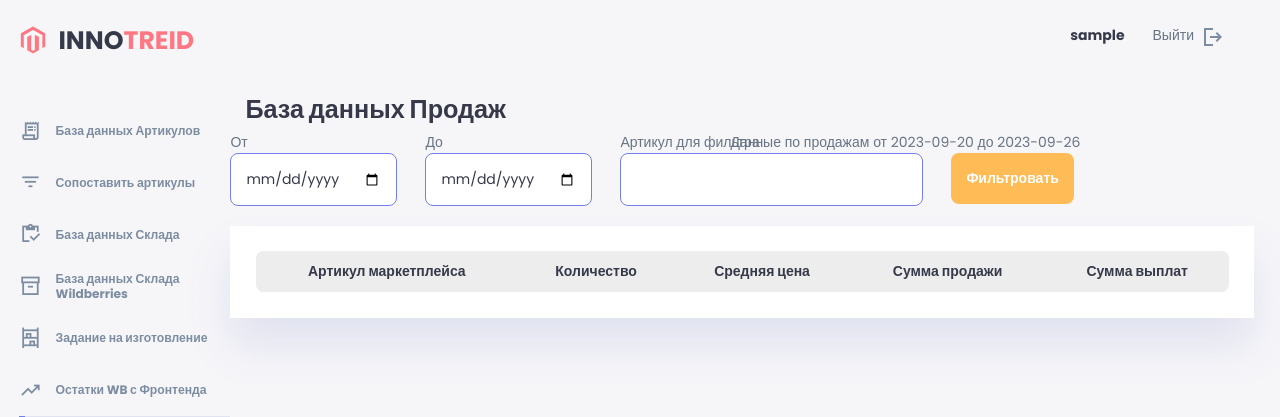
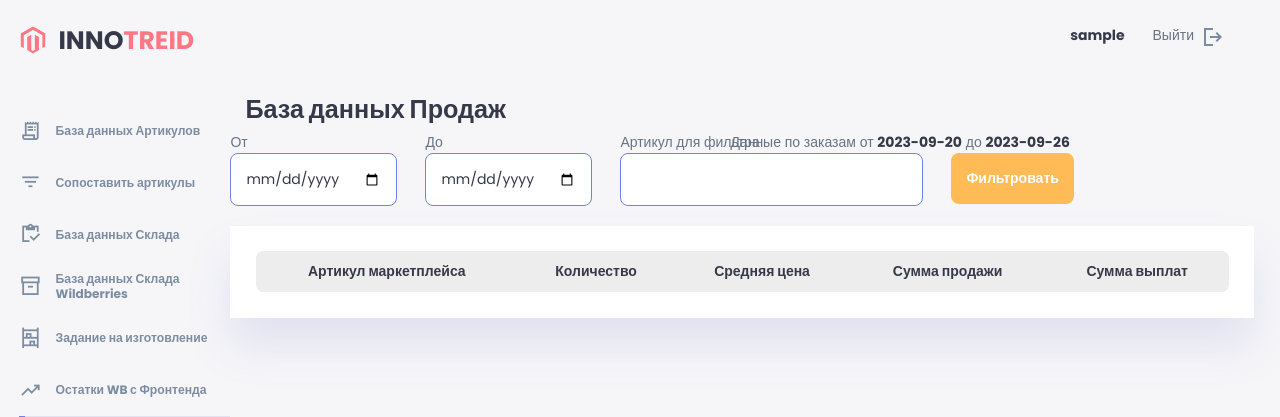
Before and after one commit to anton1202-py/innotreid, a Django app: page /database/sales/ in a window 1280 px wide. Shown: the top 417 px of the page. Run offline with Django 4.2, Linux system fonts and the light colour scheme; the visitor is signed in with stand-in values (Sample User, id 1); data that the repository does not hold is empty; parts of the project's set-up code (start-up, migrations or seed data) failed here and were passed over; some libraries are stand-ins or nearby versions.

Commit message:
статистика заказов с FBS

```diff
--- a/web_barcode/database/templates/database/database_sales.html
+++ b/web_barcode/database/templates/database/database_sales.html
@@ -46,7 +46,7 @@
                 </div>
             </form>
         </div>
-        <p>Данные по продажам от {{ form_date }} до {{ date_finish }}</p>
+        <p>Данные по заказам от <b>{{ form_date }}</b> до <b>{{ date_finish }}</b></p>
         <table>
             <tr>
                 <th>Артикул маркетплейса</th>
```
